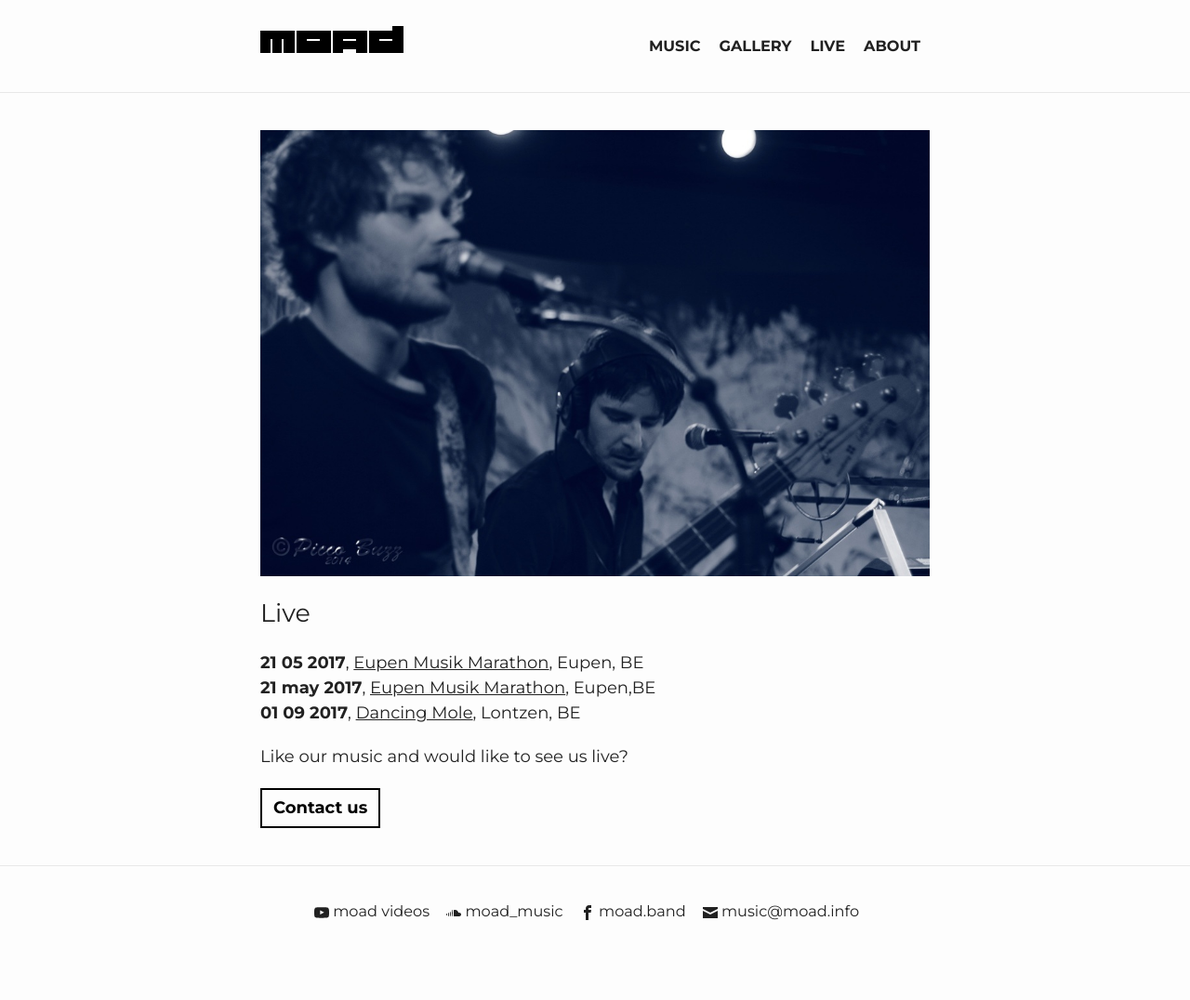
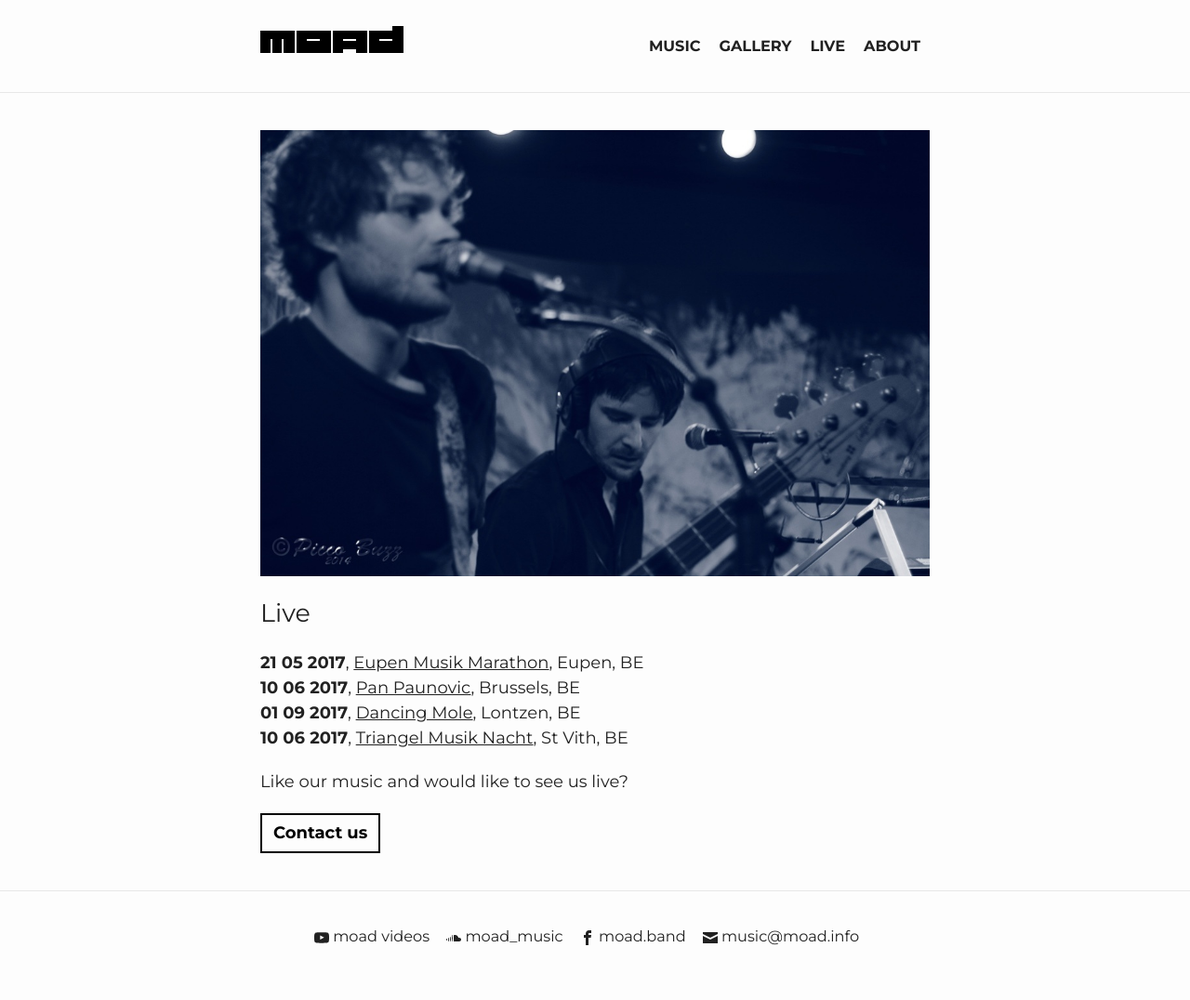
Before and after one commit to marcnoel/moad-site, a Jekyll site: the page built from live.html, in a window 1280 px wide. Shown: the whole page at 93% size. Built offline with Jekyll 4.4.1, drawn with Linux system fonts in a browser that asks for light colours; before the commit the page ends 1049 px from its top, so only the background shows below that.

Commit message:
Update live.html

```diff
--- a/live.html
+++ b/live.html
@@ -37,9 +37,10 @@
   <ul>
     <li><h3>Live</h3></li>
     <li><strong>21 05 2017</strong>, <a style="text-decoration:underline;" href="http://sunergia.be/2016/06/eupen-musik-marathon2017-mai-datum/" target="_blank">Eupen Musik Marathon</a>, Eupen, BE</li>
-    <li><strong>21 may 2017</strong>, <a style="text-decoration:underline;" href="http://sunergia.be/2016/06/eupen-musik-marathon2017-mai-datum/" target="_blank">Eupen Musik Marathon</a>, Eupen,BE</li>
+    <li><strong>10 06 2017</strong>, <a style="text-decoration:underline;" href="https://www.facebook.com/moad.band/" target="_blank">Pan Paunovic</a>, Brussels, BE</li>
     <li><strong>01 09 2017</strong>,
 <a style="text-decoration:underline;" href="https://www.facebook.com/events/1142994172416524/" target="_blank">Dancing Mole</a>, Lontzen, BE</li>
+    <li><strong>10 06 2017</strong>, <a style="text-decoration:underline;" href="http://www.triangel.com/cms/index.php" target="_blank">Triangel Musik Nacht</a>, St Vith, BE</li>
   </ul>
   <p>Like our music and would like to see us live?</p>
   <a href="mailto:{{ site.email }}" class="btn btn-primary">Contact us</a>
```
